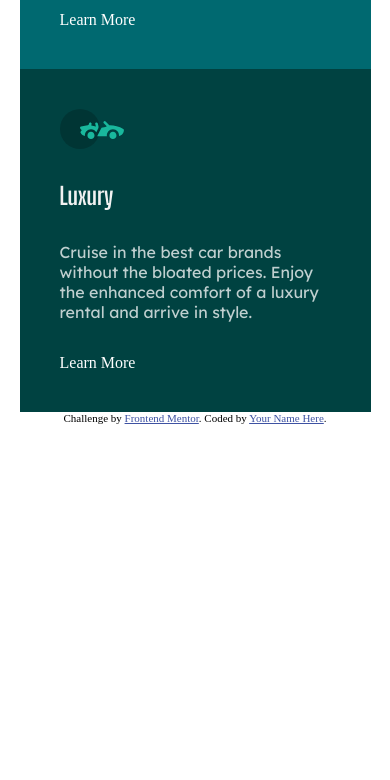
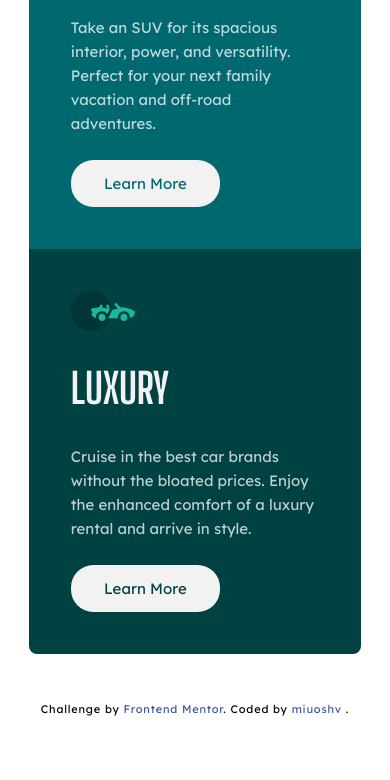
Before and after one commit to miuoshv/3-column-preview-card-component-challenge-hub, a plain HTML site: page index.html in a window 390 px wide. Shown: the part 649-1429 px from the top of the page. Before the commit the page ends 1105 px from the top, so only its background shows below. Drawn offline with Linux system fonts and the light colour scheme.

Commit message:
mobile finished

```diff
--- a/app.css
+++ b/app.css
@@ -15,29 +15,29 @@
 }
 
 body {
-  padding-top: 2rem;
-  padding-bottom: 2rem;
-}
-
-main {
+  padding-top: 4rem;
+  padding-bottom: 4rem;
   display: flex;
   flex-direction: column;
   justify-content: center;
   align-items: center;
+  height: 100%;
 }
 
 .container {
   color: white;
-  width: 90%;
-  padding: 2.5rem;
+  width: 85%;
+  padding: 2.6rem;
   display: flex;
   flex-direction: column;
   align-items: flex-start;
   gap: 2rem;
+  font-family: var(--lexend-deca);
 }
 
 .container:first-of-type {
   background-color: var(--bright-orange);
+  border-radius: 8px 8px 0 0;
 }
 
 .container:nth-of-type(2) {
@@ -46,14 +46,53 @@ main {
 
 .container:nth-of-type(3) {
   background-color: var(--very-dark-cyan);
+  border-radius: 0 0 8px 8px;
 }
 
 h2 {
   font-family: var(--big-shoulders);
   font-weight: 700;
   color: var(--very-light-gray);
+  font-size: 2.6rem;
 }
 p {
   font-family: var(--lexend-deca);
   color: var(--transparent-white);
+  font-size: 15px;
+  line-height: 1.5rem;
 }
+
+#learn-button1,
+#learn-button2,
+#learn-button3 {
+  width: 60%;
+  background-color: var(--very-light-gray);
+  border-radius: 1.4rem;
+  text-align: center;
+  padding: 0.9rem 1.1rem;
+  font-size: 15px;
+  margin-top: -0.5rem;
+}
+
+#learn-button1 {
+  color: var(--bright-orange);
+}
+
+#learn-button2 {
+  color: var(--dark-cyan);
+}
+
+#learn-button3 {
+  color: var(--very-dark-cyan);
+}
+
+footer {
+  margin-top: 3rem;
+  font-size: 1.5rem;
+  letter-spacing: 0.05rem;
+  font-family: var(--lexend-deca);
+}
+
+.attribution a {
+  text-decoration: none;
+}
--- a/index.html
+++ b/index.html
@@ -41,15 +41,14 @@
 </head>
 
 <body>
-  <main>
     <section class="container">
       <img src="./images/icon-sedans.svg" alt="Image of a sedan car">
-      <h2>Sedans</h2>
+      <h2>SEDANS</h2>
       <p>
         Choose a sedan for its affordability and excellent fuel economy. Ideal for cruising in the city
         or on your next road trip.
       </p>
-      <div class="learn-button">Learn More</div>
+      <div id="learn-button1">Learn More</div>
     </section>
     <section class="container">
       <img src="./images/icon-suvs.svg" alt="Image of a SUVs car">
@@ -58,23 +57,22 @@
         Take an SUV for its spacious interior, power, and versatility. Perfect for your next family vacation
         and off-road adventures.
       </p>
-      <div class="learn-button">Learn More</div>
+      <div id="learn-button2">Learn More</div>
     </section>
     <section class="container">
       <img src="./images/icon-luxury.svg" alt="Image of a luxury car">
-      <h2>Luxury</h2>
+      <h2>LUXURY</h2>
       <p>
         Cruise in the best car brands without the bloated prices. Enjoy the enhanced comfort of a luxury
         rental and arrive in style.
       </p>
-      <div class="learn-button">Learn More</div>
+      <div id="learn-button3">Learn More</div>
     </section>
-  </main>
 
-  <div class="attribution">
+  <footer class="attribution">
     Challenge by <a href="https://www.frontendmentor.io?ref=challenge" target="_blank">Frontend Mentor</a>.
-    Coded by <a href="#">Your Name Here</a>.
-  </div>
+    Coded by <a href="#">miuoshv </a>.
+  </footer>
 </body>
 
 </html>
```
